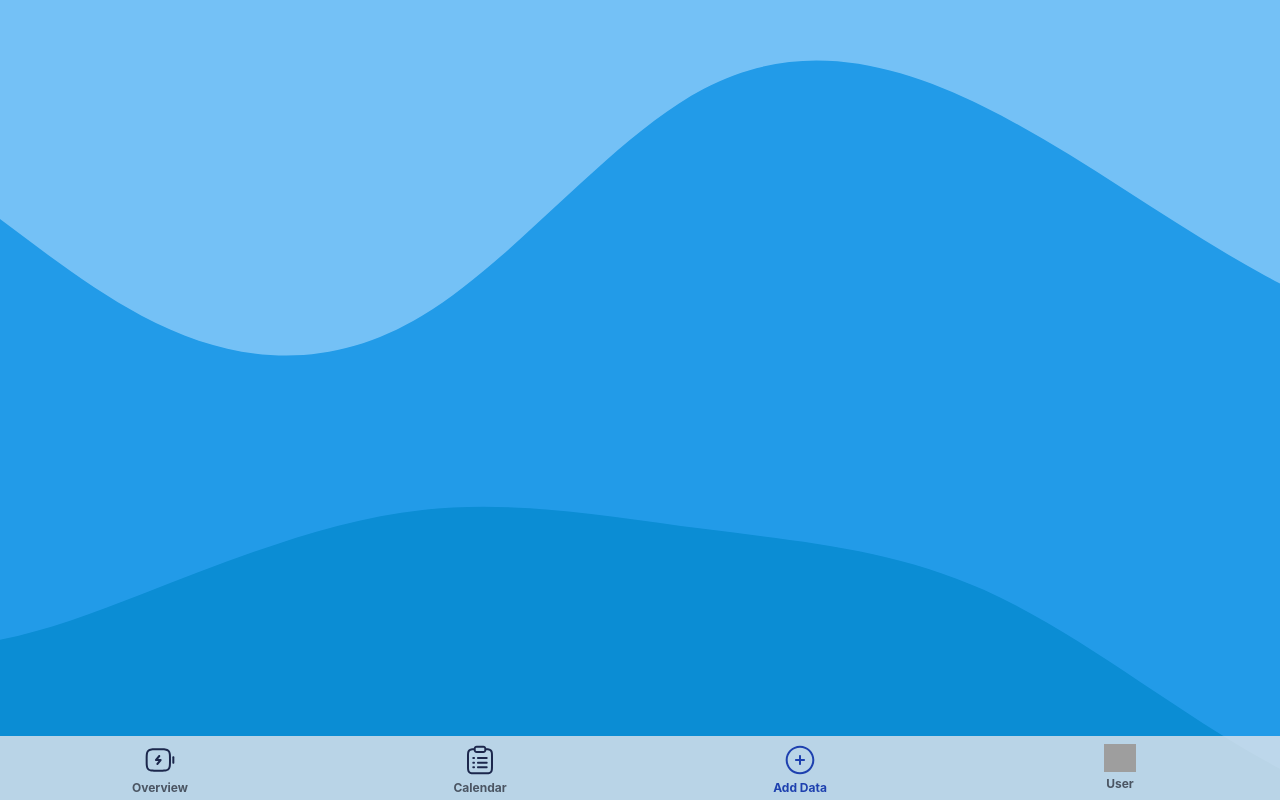
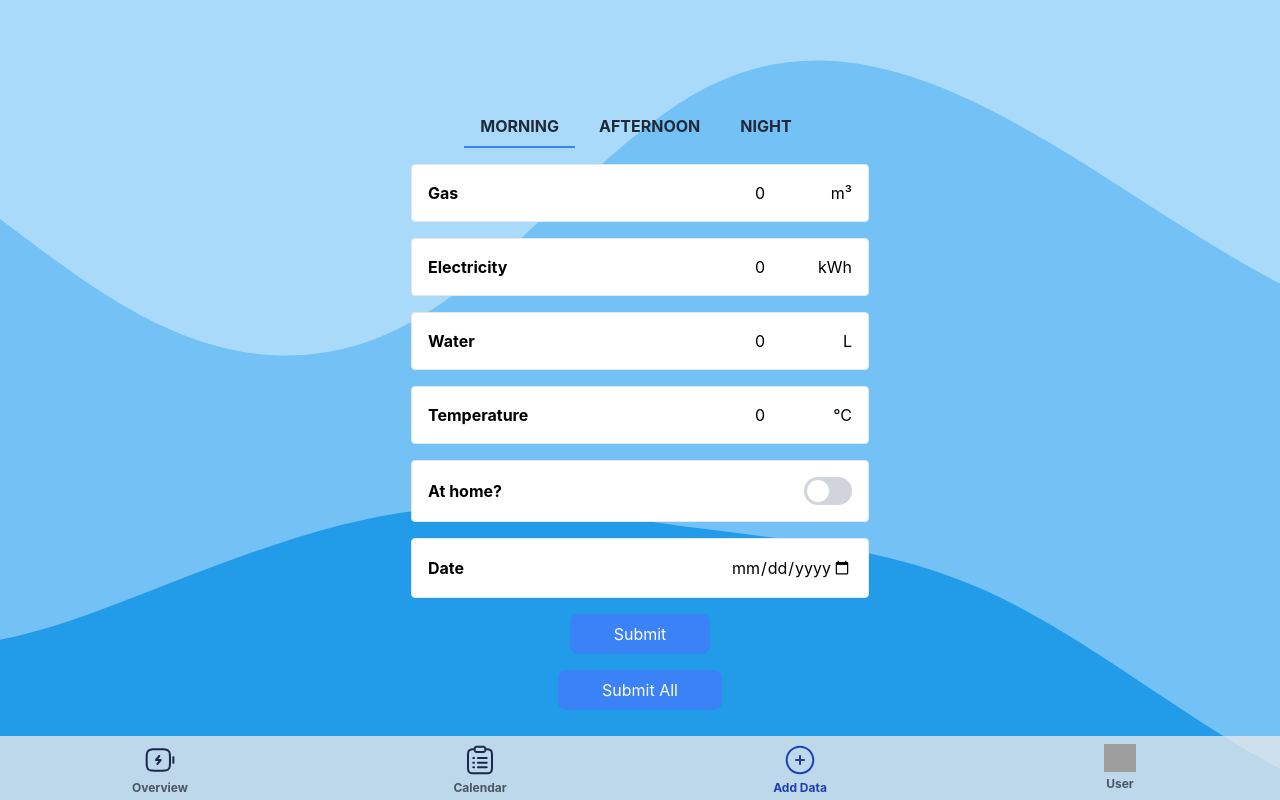
Before and after one commit to bcmeireles/lbec2024, a React (Create React App) app in the folder frontend/: page /adddata in a window 1280 px wide. Built offline with nearby package versions, Linux system fonts and the light colour scheme; grey boxes are pictures that could not be loaded.

Commit message:
AddData view
Different states for each time slot of the day

```diff
--- /dev/null
+++ b/frontend/src/components/ConsumptionForm.tsx
@@ -0,0 +1,93 @@
+import React from 'react'
+import Switch from './Switch';
+
+interface Props {
+    date: Date | null;
+    setDate: React.Dispatch<React.SetStateAction<Date | null>>;
+    form: State;
+    setForm: React.Dispatch<React.SetStateAction<Record<string, State>>>;
+    selectedForm: 'Morning' | 'Afternoon' | 'Night';
+  }
+
+export interface State {
+  gas: number;
+  electricity: number;
+  water: number;
+  temperature: number;
+  atHome: boolean;
+}
+
+class ConsumptionForm extends React.Component<Props, State> {
+  constructor(props: Props) {
+    super(props);
+    const { date } = props;
+  }
+
+  handleInputChange = (e: React.ChangeEvent<HTMLInputElement>) => {
+    const { name, value } = e.target;
+    const newValue = name === 'atHome' ? e.target.checked : parseFloat(value);
+    this.props.setForm((prevForms) => ({
+      ...prevForms,
+      [this.props.selectedForm]: { ...prevForms[this.props.selectedForm], [name]: newValue },
+    }));
+  };
+
+  handleSubmit = (e: React.FormEvent<HTMLFormElement>) => {
+    e.preventDefault();
+    // this.props.onSubmit(form);
+  };
+
+  render() {
+    const { date, setDate, form, setForm } = this.props;
+    return (
+      <form onSubmit={this.handleSubmit} className="space-y-4">
+        <div className="flex items-center justify-between border p-4 rounded bg-white">
+          <label htmlFor="gas" className="w-24 font-bold">Gas</label>
+          <input type="number" name="gas" id="gas" value={form.gas} onChange={this.handleInputChange} className="flex-1 ml-2 text-right" />
+          <span className="ml-2 w-16 text-right">m³</span>
+        </div>
+        <div className="flex items-center justify-between border p-4 rounded bg-white">
+          <label htmlFor="electricity" className="w-24 font-bold">Electricity</label>
+          <input type="number" name="electricity" id="electricity" value={form.electricity} onChange={this.handleInputChange} className="flex-1 ml-2 text-right" />
+          <span className="ml-2 w-16 text-right">kWh</span>
+        </div>
+        <div className="flex items-center justify-between border p-4 rounded bg-white">
+          <label htmlFor="water" className="w-24 font-bold">Water</label>
+          <input type="number" name="water" id="water" value={form.water} onChange={this.handleInputChange} className="flex-1 ml-2 text-right" />
+          <span className="ml-2 w-16 text-right">L</span>
+        </div>
+        <div className="flex items-center justify-between border p-4 rounded bg-white">
+          <label htmlFor="temperature" className="w-24 font-bold">Temperature</label>
+          <input type="number" name="temperature" id="temperature" value={form.temperature} onChange={this.handleInputChange} className="flex-1 ml-2 text-right" />
+          <span className="ml-2 w-16 text-right">°C</span>
+        </div>
+        <div className="flex items-center justify-between border p-4 rounded bg-white">
+          <label htmlFor="atHome" className="w-24 font-bold">At home?</label>
+          {/* <input type="checkbox" name="atHome" id="atHome" onChange={this.handleInputChange} className="flex-1 ml-2 text-right" /> */}
+          <Switch
+            name="atHome"
+            id="atHome"
+            checked={form.atHome}
+            onChange={this.handleInputChange}
+          />
+        </div>
+        <div className="flex items-center justify-between border p-4 rounded bg-white">
+        <label htmlFor="date" className="w-24 font-bold">Date</label>
+        <input
+            type="date"
+            name="date"
+            id="date"
+            value={date ? date.toISOString().split('T')[0] : ''}
+            onChange={(e) => setDate(new Date(e.target.value))}
+            className="flex-1 ml-2 text-right"
+        />
+        </div>
+        <div className="flex justify-center mt-4">
+            <button type="submit" className="py-2 px-11 bg-blue-500 text-white rounded-lg">Submit</button>
+        </div>
+      </form>
+    );
+  }
+}
+
+export default ConsumptionForm;
--- /dev/null
+++ b/frontend/src/components/Switch.tsx
@@ -0,0 +1,34 @@
+import React from 'react';
+
+interface SwitchProps {
+  name: string;
+  id: string;
+  checked: boolean;
+  onChange: (e: React.ChangeEvent<HTMLInputElement>) => void;
+}
+
+const Switch: React.FC<SwitchProps> = ({ name, id, checked, onChange }) => {
+  return (
+    <div className="relative flex items-center">
+      <input
+        type="hidden"
+        name={name}
+        value={checked ? 'on' : 'off'}
+        className="sr-only"
+      />
+      <div className="flex items-center">
+        <input
+          id={id}
+          name={name}
+          type="checkbox"
+          checked={checked}
+          onChange={onChange}
+          className="absolute w-full h-full cursor-pointer opacity-0 peer"
+        />
+        <div className="w-12 h-7 bg-gray-300 rounded-full peer peer-checked:after:translate-x-[80%] peer-checked:after:border-white after:content-[''] after:absolute after:top-0.5 after:left-[2px] after:bg-white after:border-gray-300 after:border after:rounded-full after:h-6 after:w-6 after:transition-all peer-checked:bg-blue-500"></div>
+      </div>
+    </div>
+  );
+};
+
+export default Switch;
--- a/frontend/src/pages/AddData.tsx
+++ b/frontend/src/pages/AddData.tsx
@@ -1,16 +1,77 @@
-import React from 'react'
-import Navbar from '../components/navbar/Navbar'
-import waves from '../wickedbackground.svg'
+import React, { useState } from 'react';
+import Navbar from '../components/navbar/Navbar';
+import waves from '../wickedbackground.svg';
+import ConsumptionForm from '../components/ConsumptionForm';
+import { State } from '../components/ConsumptionForm';
 
 function AddData() {
+  const [selectedForm, setSelectedForm] = useState<'Morning' | 'Afternoon' | 'Night'>('Morning');
+  const [date, setDate] = useState<Date | null>(null);
+  const [forms, setForms] = useState<Record<string, State>>({
+    Morning: {
+      gas: 0,
+      electricity: 0,
+      water: 0,
+      temperature: 0,
+      atHome: false,
+    },
+    Afternoon: {
+      gas: 0,
+      electricity: 0,
+      water: 0,
+      temperature: 0,
+      atHome: false,
+    },
+    Night: {
+      gas: 0,
+      electricity: 0,
+      water: 0,
+      temperature: 0,
+      atHome: false,
+    },
+  });
+
+  const handleFormSubmit = (formData: any, formName: string) => {
+    // Send POST request to /submit/<formName>
+    console.log('Submitting form:', formName, formData);
+  };
+
+  const handleSubmitAll = () => {
+    // Send 3 requests, one for each form
+    console.log('Submitting all forms');
+  };
+
   return (
-    <div className="h-screen bg-white flex items-center justify-center px-6 relative">
+    <div className="h-screen bg-white flex flex-col items-center justify-center px-6 relative">
       <img src={waves} alt="Waves" className="absolute bottom-0 left-0 w-full h-full" />
-      <div className="z-10 relative">
-        <Navbar selected={3}/>
+      <div className="z-10 relative w-full">
+        <div className="flex justify-center my-4">
+          {(['Morning', 'Afternoon', 'Night'] as ('Morning' | 'Afternoon' | 'Night')[]).map((formName) => (
+            <button
+              key={formName}
+              className={`px-4 py-2 mr-2 text-gray-800 font-bold border-b-2 ${formName === selectedForm ? 'border-blue-500' : 'border-transparent'
+                } focus:outline-none0`}
+              onClick={() => setSelectedForm(formName)}
+            >
+              {formName.toUpperCase()}
+            </button>
+          ))}
+        </div>
+        <div className="flex flex-col items-center">
+          {/* <ConsumptionForm onSubmit={(data) => handleFormSubmit(data, selectedForm)} /> */}
+          <ConsumptionForm
+          date={date}
+          setDate={setDate}
+          form={forms[selectedForm]}
+          setForm={setForms}
+          selectedForm={selectedForm}
+        />
+          <button onClick={handleSubmitAll} className="py-2 px-11 bg-blue-500 text-white rounded-lg mt-4">Submit All</button>
+        </div>
+        <Navbar selected={3} />
       </div>
     </div>
-  )
+  );
 }
 
-export default AddData
+export default AddData;
```
Also changed, not shown: frontend/src/wickedbackground.svg.
